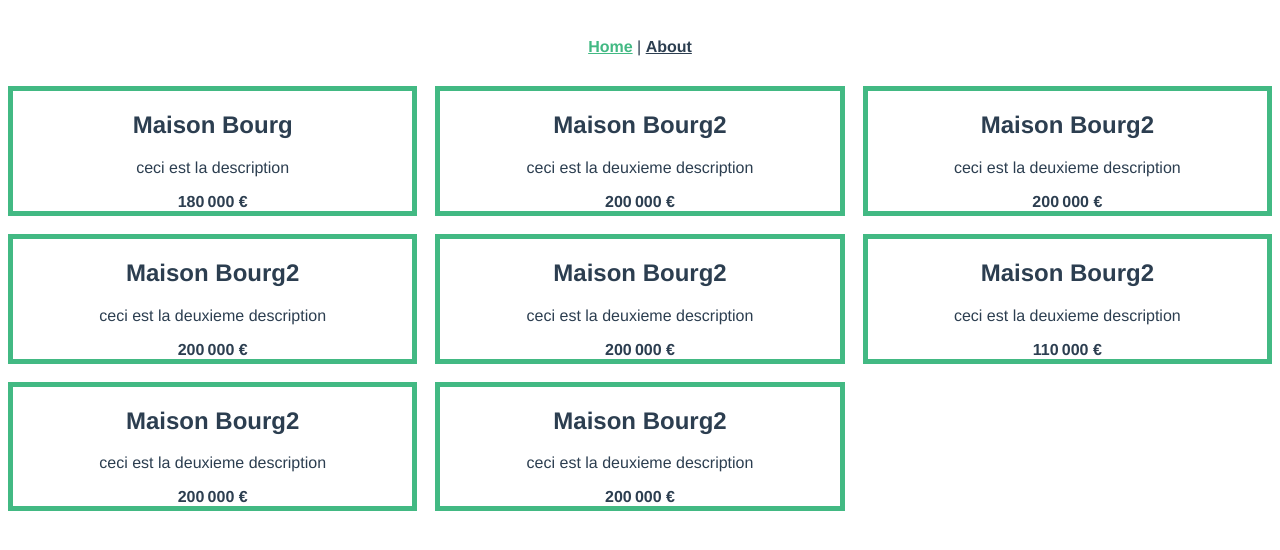
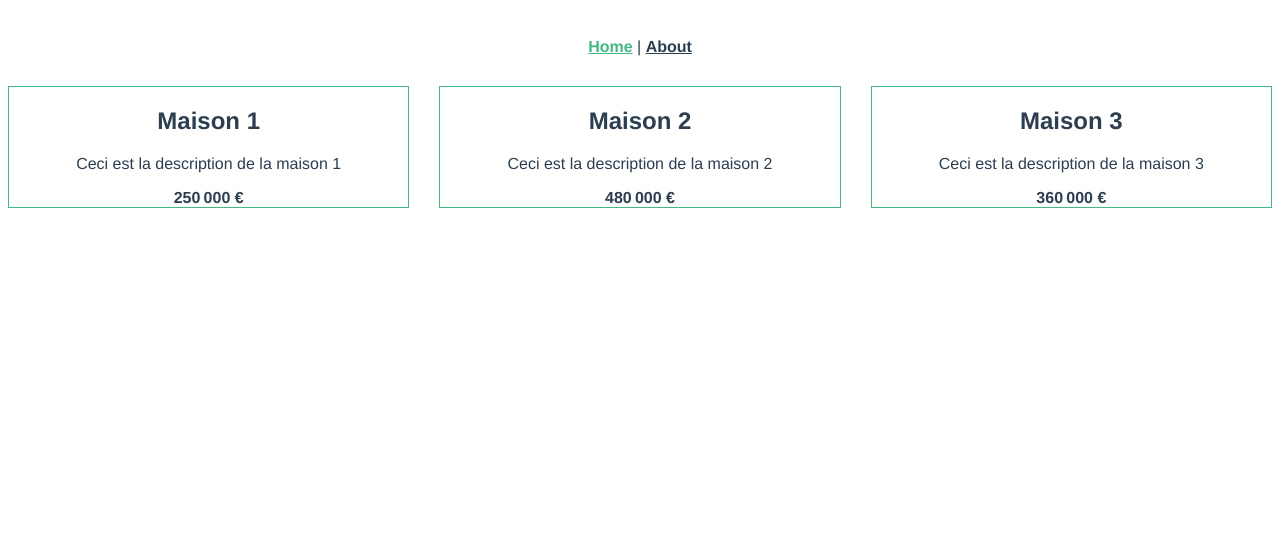
Before and after one commit to StanDevs/agenceImmo, a Vue app in the folder front/: page / in a window 1280 px wide. Shown: the top 550 px of the page. Built offline with nearby package versions, Linux system fonts and the light colour scheme.

Commit message:
le nouveau components Ad

```diff
--- /dev/null
+++ b/front/src/components/Ad.component.vue
@@ -0,0 +1,31 @@
+<template>
+  <article>
+    <h2>{{ ad.title }}</h2>
+    <p>{{ ad.description }}</p>
+    <strong>{{ affichePrix(ad.price) }}</strong>
+  </article>
+</template>
+
+<script>
+export default {
+  name: 'Ad',
+  props: {
+    ad: Object,
+  },
+  methods: {
+    affichePrix(prix) {
+      return Intl.NumberFormat('fr-FR', {
+        style: 'currency',
+        currency: 'EUR',
+        maximumFractionDigits: 0,
+      }).format(prix);
+    },
+  },
+};
+</script>
+
+<style>
+  article {
+    border: 1px #42b983 solid;
+  }
+</style>
--- a/front/src/views/Home.vue
+++ b/front/src/views/Home.vue
@@ -1,49 +1,45 @@
 <template>
   <div class="home">
-    <div class="containerList">
-      <div class="item" v-for="achat in achats" :key="achat">
-        <h2>{{achat.titre}}</h2>
-        <p>{{achat.description}}</p>
-        <strong>
-          {{Intl.NumberFormat(
-          'fr-FR', { style: 'currency', currency: 'EUR', maximumFractionDigits: '0' }
-          ).format(achat.prix)}}
-        </strong>
-      </div>
+    <div class="class">
+      <ad-component v-for="ad in adverts" :key="ad" :ad="ad"></ad-component>
     </div>
   </div>
 </template>
 
 <script>
-// @ is an alias to /src
+import AdComponent from '../components/Ad.component.vue';
 
 export default {
   name: 'Home',
   components: {
+    AdComponent,
   },
   data: () => ({
-    achats: [
-      { titre: 'Maison Bourg', description: 'ceci est la description', prix: 180000 },
-      { titre: 'Maison Bourg2', description: 'ceci est la deuxieme description', prix: 200000 },
-      { titre: 'Maison Bourg2', description: 'ceci est la deuxieme description', prix: 200000 },
-      { titre: 'Maison Bourg2', description: 'ceci est la deuxieme description', prix: 200000 },
-      { titre: 'Maison Bourg2', description: 'ceci est la deuxieme description', prix: 200000 },
-      { titre: 'Maison Bourg2', description: 'ceci est la deuxieme description', prix: 110000 },
-      { titre: 'Maison Bourg2', description: 'ceci est la deuxieme description', prix: 200000 },
-      { titre: 'Maison Bourg2', description: 'ceci est la deuxieme description', prix: 200000 },
+    adverts: [
+      {
+        title: 'Maison 1',
+        description: 'Ceci est la description de la maison 1',
+        price: 250000,
+      },
+      {
+        title: 'Maison 2',
+        description: 'Ceci est la description de la maison 2',
+        price: 480000,
+      },
+      {
+        title: 'Maison 3',
+        description: 'Ceci est la description de la maison 3',
+        price: 360000,
+      },
     ],
   }),
 };
 </script>
 
 <style>
-  .containerList {
+  .class {
     display: grid;
     grid-template-columns: repeat(3, 1fr);
-    grid-gap: 18px;
-  }
-
-  .item {
-    border: 5px #42b983 solid;
+    grid-gap: 30px;
   }
 </style>
```
